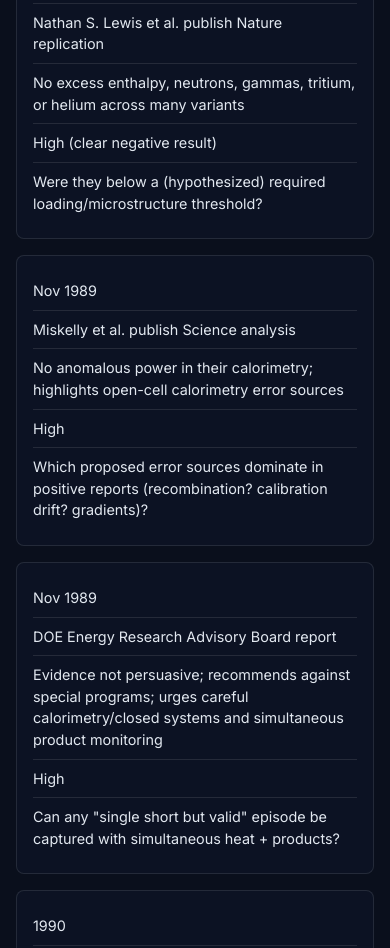
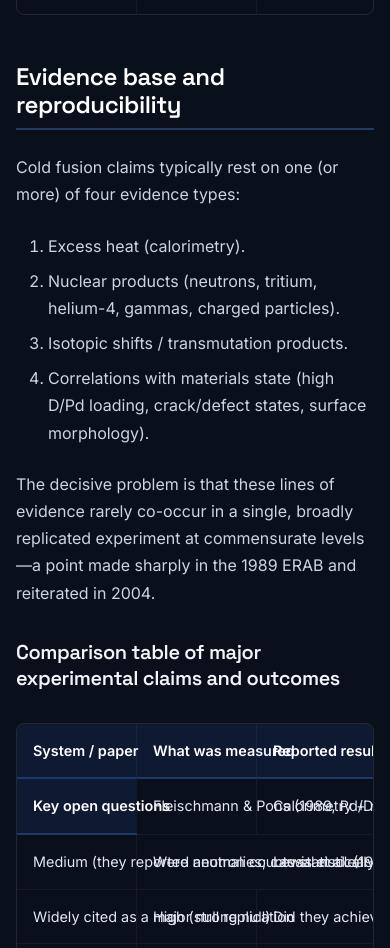
Before and after one commit to Xfaang/cold-fusion, a React (Vite) app: page /full-research in a window 390 px wide. Shown: the part 6040-6988 px from the top of the page. Built offline with nearby package versions, Linux system fonts and the light colour scheme.

Commit message:
fix: full-research tables scrollable on mobile

```diff
--- a/src/components/FullResearch.css
+++ b/src/components/FullResearch.css
@@ -211,60 +211,36 @@
   }
 
   .timeline-table {
-    display: block;
-    border: none;
+    display: grid;
+    grid-template-columns: auto auto auto auto auto;
+    overflow-x: auto;
+    -webkit-overflow-scrolling: touch;
+    min-width: 0;
   }
 
   .timeline-row {
-    display: block;
-    border: 1px solid rgba(255, 255, 255, 0.1);
-    border-radius: 8px;
-    margin-bottom: 1rem;
-    padding: 1rem;
-    background-color: rgba(15, 23, 42, 0.5);
-  }
-
-  .timeline-row.header {
-    display: none;
+    display: contents;
   }
 
   .timeline-row > div {
-    display: block;
-    padding: 0.5rem 0;
-    border: none;
-    border-bottom: 1px solid rgba(255, 255, 255, 0.1);
-  }
-
-  .timeline-row > div:last-child {
-    border-bottom: none;
+    white-space: nowrap;
+    min-width: 120px;
   }
 
   .experiments-table {
-    display: block;
-    border: none;
+    display: grid;
+    grid-template-columns: auto auto auto auto auto;
+    overflow-x: auto;
+    -webkit-overflow-scrolling: touch;
+    min-width: 0;
   }
 
   .experiment-row {
-    display: block;
-    border: 1px solid rgba(255, 255, 255, 0.1);
-    border-radius: 8px;
-    margin-bottom: 1rem;
-    padding: 1rem;
-    background-color: rgba(15, 23, 42, 0.5);
-  }
-
-  .experiment-row.header {
-    display: none;
+    display: contents;
   }
 
   .experiment-row > div {
-    display: block;
-    padding: 0.5rem 0;
-    border: none;
-    border-bottom: 1px solid rgba(255, 255, 255, 0.1);
-  }
-
-  .experiment-row > div:last-child {
-    border-bottom: none;
+    white-space: nowrap;
+    min-width: 120px;
   }
 }
```
